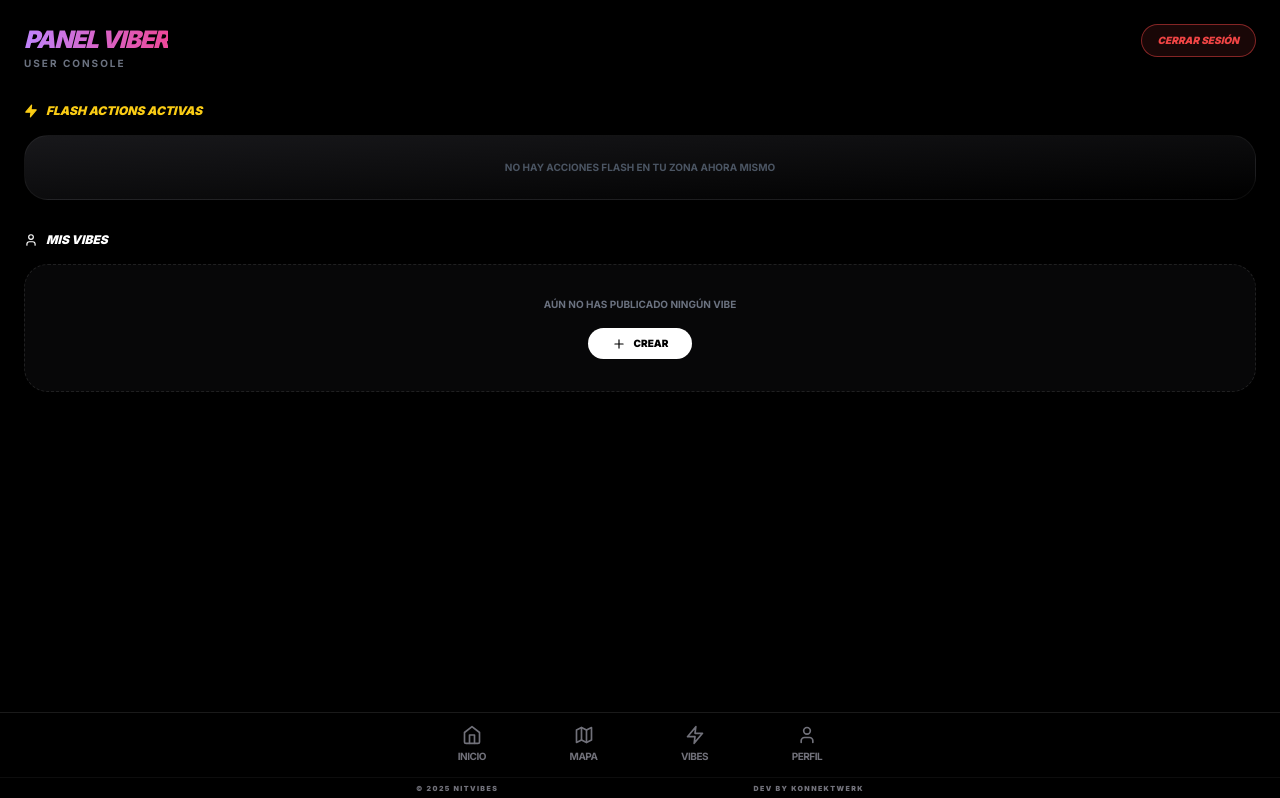
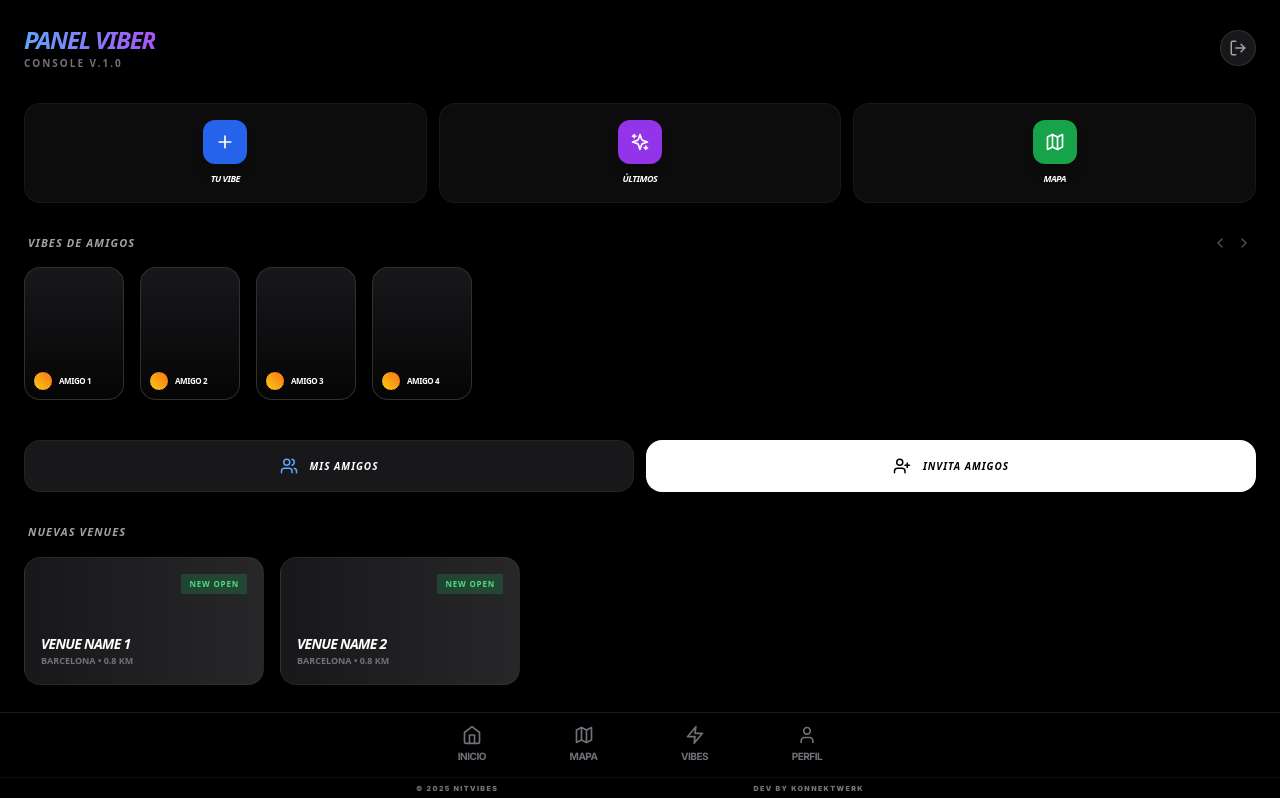
Before and after one commit to Pioxonaq1/nitvibes-pwa, a Next.js app: page /viber/dashboard in a window 1280 px wide. Shown: the top 798 px of the page. Built offline with nearby package versions, Linux system fonts and the light colour scheme; no server answers.

Commit message:
FEAT: Updated Viber Dashboard based on notebook sketch

```diff
--- a/app/(roles)/viber/dashboard/page.tsx
+++ b/app/(roles)/viber/dashboard/page.tsx
@@ -1,10 +1,12 @@
-
 "use client";
 
 import React from "react";
 import { useAuth } from "@/context/AuthContext";
 import { useRouter } from "next/navigation";
-import { LogOut, Zap, User, Plus } from "lucide-react";
+import {
+  LogOut, Map, Sparkles, User, Users, UserPlus,
+  ChevronRight, ChevronLeft, Plus, Play
+} from "lucide-react";
 
 export default function ViberDashboard() {
   const { user, logout } = useAuth();
@@ -12,51 +14,100 @@
 
   const handleLogout = async () => {
     await logout();
-    router.push("/"); // 2) Al cerrar sesión debe dirigir al home
+    router.push("/");
   };
 
   return (
-    <div className="min-h-screen bg-black text-white p-6 pb-24">
-      {/* Header del Panel */}
-      <div className="flex justify-between items-start mb-8">
+    <div className="min-h-screen bg-black text-white p-6 pb-28 font-sans">
+
+      {/* HEADER */}
+      <div className="flex justify-between items-center mb-8">
         <div>
-          <h1 className="text-2xl font-black italic tracking-tighter uppercase text-transparent bg-clip-text bg-gradient-to-r from-purple-400 to-pink-500">
+          <h1 className="text-2xl font-black italic tracking-tighter uppercase text-transparent bg-clip-text bg-gradient-to-r from-blue-400 to-purple-500">
             PANEL VIBER
           </h1>
-          {/* 1) Se borra StageLink y se cambia Viber Hub */}
-          <p className="text-[10px] text-gray-500 font-bold uppercase tracking-[0.2em]">User Console</p>
+          <p className="text-[10px] text-zinc-500 font-bold uppercase tracking-[0.2em]">Console v.1.0</p>
         </div>
         <button
           onClick={handleLogout}
-          className="bg-red-500/10 border border-red-500/50 px-4 py-2 rounded-full text-[10px] font-black text-red-500 uppercase italic hover:bg-red-500 hover:text-white transition-all"
+          className="bg-zinc-900 border border-white/10 p-2 rounded-full text-zinc-400 hover:text-white transition-colors"
         >
-          Cerrar Sesión
+          <LogOut size={18} />
         </button>
       </div>
 
-      {/* Secciones de Promos y Vibes (Mantenemos estructura visual de tu adjunto) */}
-      <div className="space-y-8">
-        <section>
-          <h2 className="flex items-center gap-2 text-xs font-black uppercase italic mb-4 text-yellow-400">
-            <Zap size={14} fill="currentColor" /> Flash Actions Activas
-          </h2>
-          <div className="bg-gradient-to-br from-zinc-900 to-black border border-white/5 rounded-3xl p-6 text-center">
-            <p className="text-gray-600 text-[10px] font-bold uppercase">No hay acciones flash en tu zona ahora mismo</p>
+      {/* 1. FILA DE BOTONES (1, 2, 3) */}
+      <div className="grid grid-cols-3 gap-3 mb-8">
+        {[
+          { label: "Tu Vibe", icon: Plus, color: "bg-blue-600" },
+          { label: "Últimos", icon: Sparkles, color: "bg-purple-600" },
+          { label: "Mapa", icon: Map, color: "bg-green-600" }
+        ].map((btn, i) => (
+          <button key={i} className="flex flex-col items-center gap-2 p-4 bg-zinc-900/50 rounded-2xl border border-white/5 active:scale-95 transition-all">
+            <div className={`${btn.color} p-3 rounded-xl shadow-lg`}>
+              <btn.icon size={20} className="text-white" />
+            </div>
+            <span className="text-[9px] font-black uppercase italic tracking-tighter">{btn.label}</span>
+          </button>
+        ))}
+      </div>
+
+      {/* 2. SLIDER VIBES DE AMIGOS */}
+      <section className="mb-8">
+        <div className="flex justify-between items-end mb-4 px-1">
+          <h2 className="text-[11px] font-black uppercase italic tracking-widest text-zinc-400">Vibes de Amigos</h2>
+          <div className="flex gap-2 text-zinc-600">
+            <ChevronLeft size={16} /><ChevronRight size={16} />
           </div>
-        </section>
+        </div>
+        <div className="flex gap-4 overflow-x-auto pb-2 no-scrollbar">
+          {[1, 2, 3, 4].map((vibe) => (
+            <div key={vibe} className="min-w-[100px] aspect-[3/4] bg-zinc-900 rounded-2xl border border-white/10 relative overflow-hidden flex-shrink-0">
+              <div className="absolute inset-0 bg-gradient-to-t from-black/80 to-transparent"></div>
+              <div className="absolute bottom-2 left-2 flex items-center gap-1.5">
+                <div className="w-5 h-5 rounded-full bg-gradient-to-tr from-yellow-400 to-orange-500 border border-black"></div>
+                <span className="text-[8px] font-bold uppercase tracking-tighter">Amigo {vibe}</span>
+              </div>
+            </div>
+          ))}
+        </div>
+      </section>
 
-        <section>
-          <h2 className="flex items-center gap-2 text-xs font-black uppercase italic mb-4">
-            <User size={14} /> Mis Vibes
-          </h2>
-          <div className="bg-zinc-900/30 border border-dashed border-white/10 rounded-3xl p-8 flex flex-col items-center justify-center gap-4">
-             <p className="text-gray-500 text-[10px] font-bold uppercase">Aún no has publicado ningún Vibe</p>
-             <button className="bg-white text-black px-6 py-2 rounded-full text-[10px] font-black uppercase flex items-center gap-2">
-               <Plus size={14} /> Crear
-             </button>
+      {/* 3. MÓDULO DUAL (MIS AMIGOS / INVITA) */}
+      <div className="grid grid-cols-2 gap-3 mb-8">
+        <button className="flex items-center justify-center gap-3 bg-zinc-900 border border-white/5 p-4 rounded-2xl active:scale-95 transition-all">
+          <Users size={18} className="text-blue-400" />
+          <span className="text-[10px] font-black uppercase italic tracking-widest">Mis Amigos</span>
+        </button>
+        <button className="flex items-center justify-center gap-3 bg-white text-black p-4 rounded-2xl active:scale-95 transition-all">
+          <UserPlus size={18} />
+          <span className="text-[10px] font-black uppercase italic tracking-widest">Invita Amigos</span>
+        </button>
+      </div>
+
+      {/* 4. SLIDER NUEVAS VENUES */}
+      <section className="mb-8">
+        <h2 className="text-[11px] font-black uppercase italic tracking-widest text-zinc-400 mb-4 px-1">Nuevas Venues</h2>
+        <div className="flex gap-4 overflow-x-auto pb-2 no-scrollbar">
+          {[1, 2].map((venue) => (
+            <div key={venue} className="min-w-[240px] h-32 bg-gradient-to-r from-zinc-900 to-zinc-800 rounded-2xl border border-white/5 p-4 flex flex-col justify-end relative overflow-hidden">
+               <div className="absolute top-4 right-4 bg-green-500/20 text-green-400 text-[8px] font-black px-2 py-1 rounded-md uppercase tracking-widest">New Open</div>
+               <h3 className="font-black italic uppercase text-sm tracking-tighter">Venue Name {venue}</h3>
+               <p className="text-[9px] text-zinc-500 font-bold uppercase">Barcelona • 0.8 km</p>
+            </div>
+          ))}
+        </div>
+      </section>
+
+      {/* 5. 3 BOTONES SIN DEFINIR */}
+      <div className="grid grid-cols-3 gap-3 mb-4">
+        {[1, 2, 3].map((_, i) => (
+          <div key={i} className="aspect-square bg-zinc-900/30 border border-dashed border-white/10 rounded-2xl flex items-center justify-center text-zinc-700">
+            <Play size={20} className="opacity-20" />
           </div>
-        </section>
+        ))}
       </div>
+
     </div>
   );
 }
```
